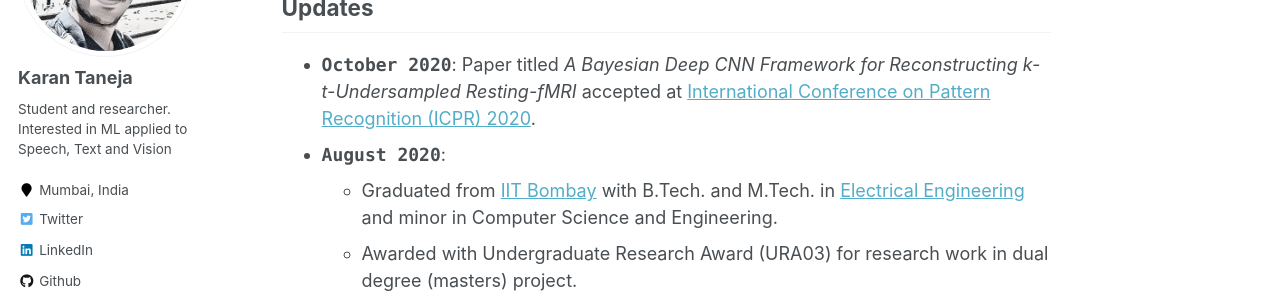
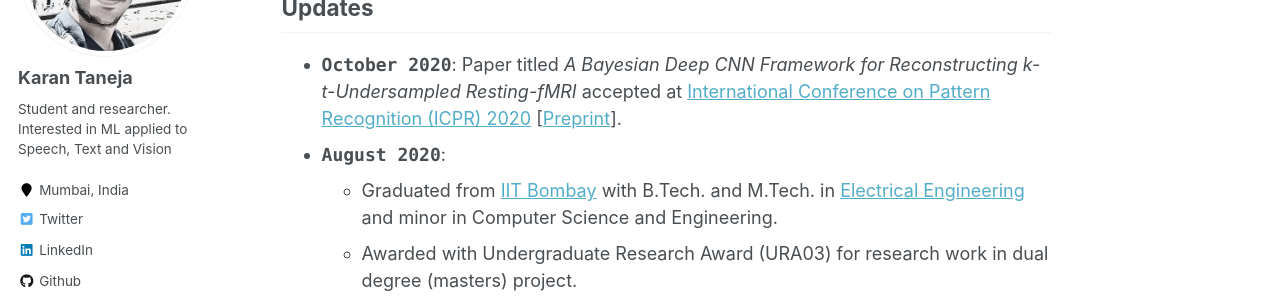
Before and after one commit to KrnTneja/KrnTneja.github.io, a Jekyll site: the page built from _pages/about.md, in a window 1280 px wide and 900 px high, scrolled down 340 px. Shown: the part 152-452 px from the top of the window. Built offline with Jekyll 4.4.1, drawn with Linux system fonts in a browser that asks for light colours.

Commit message:
fmri preprint

```diff
--- a/_pages/about.md
+++ b/_pages/about.md
@@ -18,7 +18,7 @@ I finished my dual degree program (B.Tech.+M.Tech.) in [Electrical Engineering](
 Updates
 ------
 
-- <tt><b>October 2020</b></tt>: Paper titled <em>A Bayesian Deep CNN Framework for Reconstructing k-t-Undersampled Resting-fMRI</em> accepted at [International Conference on Pattern Recognition (ICPR) 2020](https://www.micc.unifi.it/icpr2020/).
+- <tt><b>October 2020</b></tt>: Paper titled <em>A Bayesian Deep CNN Framework for Reconstructing k-t-Undersampled Resting-fMRI</em> accepted at [International Conference on Pattern Recognition (ICPR) 2020](https://www.micc.unifi.it/icpr2020/) [[Preprint](/files/fmri2020-preprint.pdf)].
 - <tt><b>August 2020</b></tt>:
   - Graduated from [IIT Bombay](http://www.iitb.ac.in/) with B.Tech. and M.Tech. in [Electrical Engineering](https://www.ee.iitb.ac.in/) and minor in Computer Science and Engineering.
   - Awarded with Undergraduate Research Award (URA03) for research work in dual degree (masters) project.
```
Also changed, not shown: _pages/publications.md (+1 -2 lines), 2 other files.
